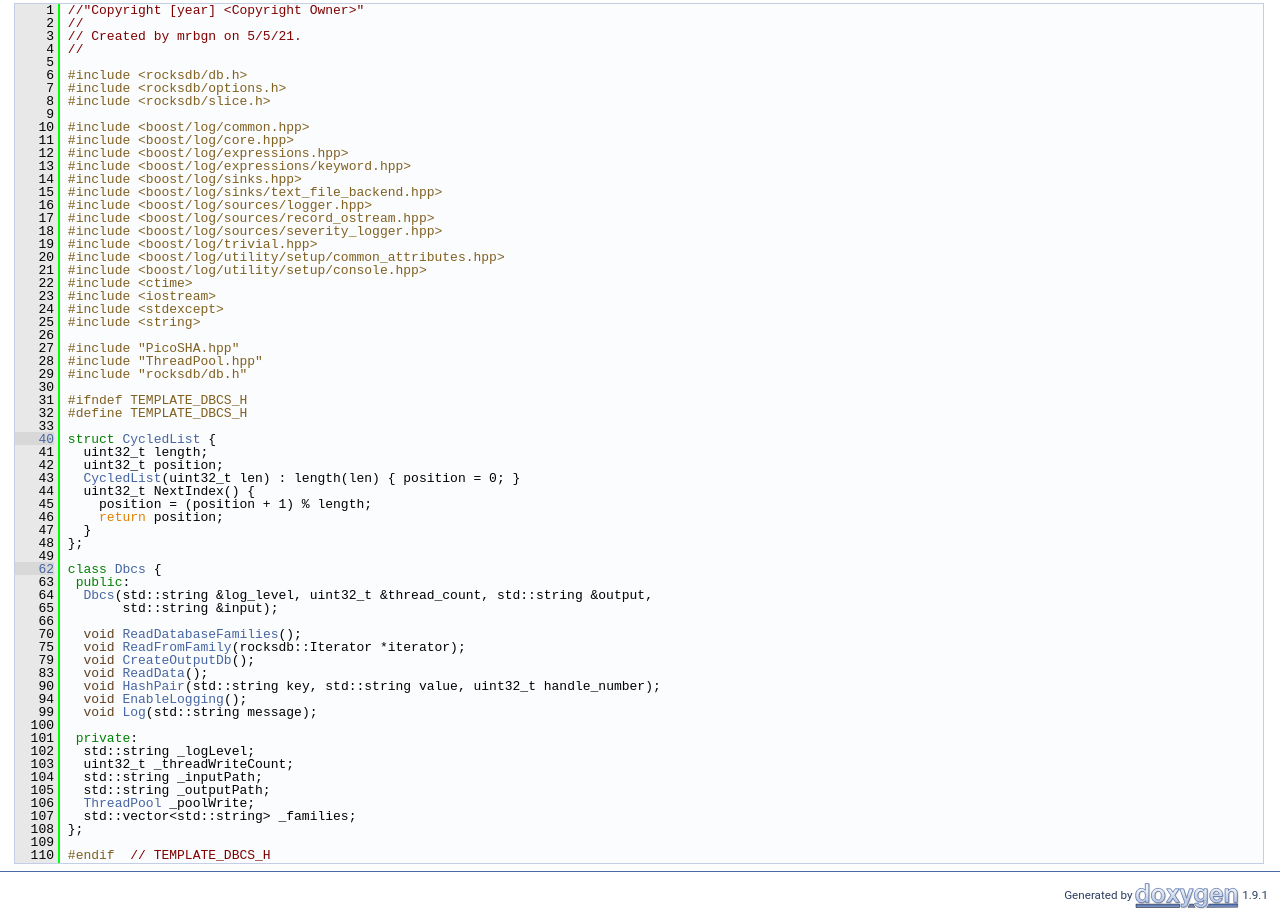
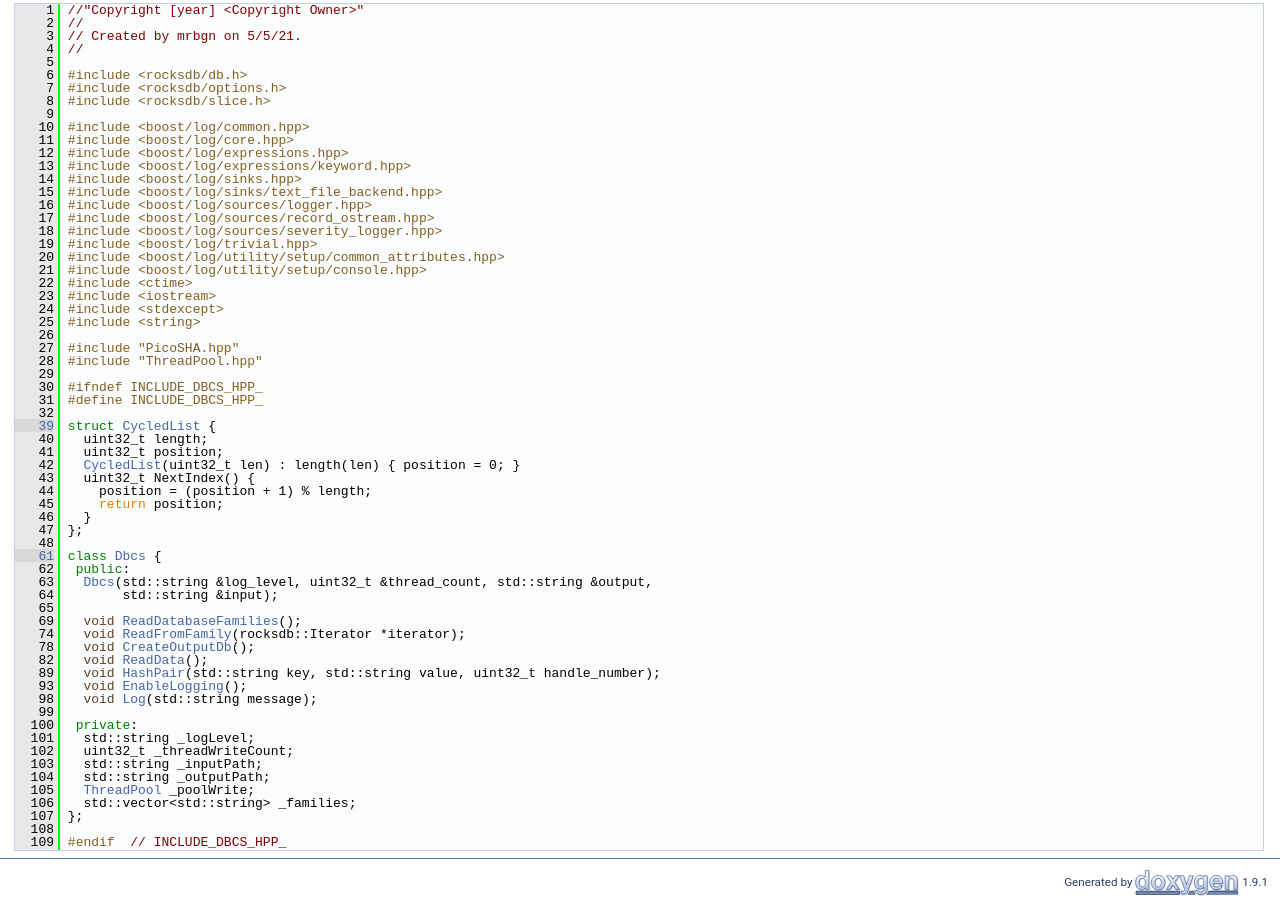
Before and after one commit to theatz/lab-10-families, a plain HTML site: page Dbcs_8hpp_source.html in a window 1280 px wide. Shown: the part 208-1119 px from the top of the page. Drawn offline with Linux system fonts and the light colour scheme.

Commit message:
deploy: 9400c7bf8fd6ad15167251ae3384491b2589a217

```diff
--- a/Dbcs_8hpp_source.html
+++ b/Dbcs_8hpp_source.html
@@ -98,45 +98,44 @@ $(function() {
 <div class="line"><a name="l00026"></a><span class="lineno">   26</span>&#160; </div>
 <div class="line"><a name="l00027"></a><span class="lineno">   27</span>&#160;<span class="preprocessor">#include &quot;PicoSHA.hpp&quot;</span></div>
 <div class="line"><a name="l00028"></a><span class="lineno">   28</span>&#160;<span class="preprocessor">#include &quot;ThreadPool.hpp&quot;</span></div>
-<div class="line"><a name="l00029"></a><span class="lineno">   29</span>&#160;<span class="preprocessor">#include &quot;rocksdb/db.h&quot;</span></div>
-<div class="line"><a name="l00030"></a><span class="lineno">   30</span>&#160; </div>
-<div class="line"><a name="l00031"></a><span class="lineno">   31</span>&#160;<span class="preprocessor">#ifndef TEMPLATE_DBCS_H</span></div>
-<div class="line"><a name="l00032"></a><span class="lineno">   32</span>&#160;<span class="preprocessor">#define TEMPLATE_DBCS_H</span></div>
-<div class="line"><a name="l00033"></a><span class="lineno">   33</span>&#160; </div>
-<div class="line"><a name="l00040"></a><span class="lineno"><a class="line" href="structCycledList.html">   40</a></span>&#160;<span class="keyword">struct </span><a class="code" href="structCycledList.html">CycledList</a> {</div>
-<div class="line"><a name="l00041"></a><span class="lineno">   41</span>&#160;  uint32_t length;</div>
-<div class="line"><a name="l00042"></a><span class="lineno">   42</span>&#160;  uint32_t position;</div>
-<div class="line"><a name="l00043"></a><span class="lineno">   43</span>&#160;  <a class="code" href="structCycledList.html">CycledList</a>(uint32_t len) : length(len) { position = 0; }</div>
-<div class="line"><a name="l00044"></a><span class="lineno">   44</span>&#160;  uint32_t NextIndex() {</div>
-<div class="line"><a name="l00045"></a><span class="lineno">   45</span>&#160;    position = (position + 1) % length;</div>
-<div class="line"><a name="l00046"></a><span class="lineno">   46</span>&#160;    <span class="keywordflow">return</span> position;</div>
-<div class="line"><a name="l00047"></a><span class="lineno">   47</span>&#160;  }</div>
-<div class="line"><a name="l00048"></a><span class="lineno">   48</span>&#160;};</div>
-<div class="line"><a name="l00049"></a><span class="lineno">   49</span>&#160; </div>
-<div class="line"><a name="l00062"></a><span class="lineno"><a class="line" href="classDbcs.html">   62</a></span>&#160;<span class="keyword">class </span><a class="code" href="classDbcs.html">Dbcs</a> {</div>
-<div class="line"><a name="l00063"></a><span class="lineno">   63</span>&#160; <span class="keyword">public</span>:</div>
-<div class="line"><a name="l00064"></a><span class="lineno">   64</span>&#160;  <a class="code" href="classDbcs.html">Dbcs</a>(std::string &amp;log_level, uint32_t &amp;thread_count, std::string &amp;output,</div>
-<div class="line"><a name="l00065"></a><span class="lineno">   65</span>&#160;       std::string &amp;input);</div>
-<div class="line"><a name="l00066"></a><span class="lineno">   66</span>&#160; </div>
-<div class="line"><a name="l00070"></a><span class="lineno">   70</span>&#160;  <span class="keywordtype">void</span> <a class="code" href="classDbcs.html#a3842cce534498746df0f2c69630e9918">ReadDatabaseFamilies</a>();</div>
-<div class="line"><a name="l00075"></a><span class="lineno">   75</span>&#160;  <span class="keywordtype">void</span> <a class="code" href="classDbcs.html#a1a8a423ffdf7a1edfd323b0f6cc124aa">ReadFromFamily</a>(rocksdb::Iterator *iterator);</div>
-<div class="line"><a name="l00079"></a><span class="lineno">   79</span>&#160;  <span class="keywordtype">void</span> <a class="code" href="classDbcs.html#a214c5fc1ac4e2bb92162cf128c0907c2">CreateOutputDb</a>();</div>
-<div class="line"><a name="l00083"></a><span class="lineno">   83</span>&#160;  <span class="keywordtype">void</span> <a class="code" href="classDbcs.html#ad57b653c27ad5849ced6a303445c1db3">ReadData</a>();</div>
-<div class="line"><a name="l00090"></a><span class="lineno">   90</span>&#160;  <span class="keywordtype">void</span> <a class="code" href="classDbcs.html#ae0a34372306a9ebc224a7339f53511cc">HashPair</a>(std::string key, std::string value, uint32_t handle_number);</div>
-<div class="line"><a name="l00094"></a><span class="lineno">   94</span>&#160;  <span class="keywordtype">void</span> <a class="code" href="classDbcs.html#a8922e778ffcfc9afc439cd9e6675fe7d">EnableLogging</a>();</div>
-<div class="line"><a name="l00099"></a><span class="lineno">   99</span>&#160;  <span class="keywordtype">void</span> <a class="code" href="classDbcs.html#a8cf8338f6997bd6c34d864025a27d139">Log</a>(std::string message);</div>
-<div class="line"><a name="l00100"></a><span class="lineno">  100</span>&#160; </div>
-<div class="line"><a name="l00101"></a><span class="lineno">  101</span>&#160; <span class="keyword">private</span>:</div>
-<div class="line"><a name="l00102"></a><span class="lineno">  102</span>&#160;  std::string _logLevel;</div>
-<div class="line"><a name="l00103"></a><span class="lineno">  103</span>&#160;  uint32_t _threadWriteCount;</div>
-<div class="line"><a name="l00104"></a><span class="lineno">  104</span>&#160;  std::string _inputPath;</div>
-<div class="line"><a name="l00105"></a><span class="lineno">  105</span>&#160;  std::string _outputPath;</div>
-<div class="line"><a name="l00106"></a><span class="lineno">  106</span>&#160;  <a class="code" href="classThreadPool.html">ThreadPool</a> _poolWrite;</div>
-<div class="line"><a name="l00107"></a><span class="lineno">  107</span>&#160;  std::vector&lt;std::string&gt; _families;</div>
-<div class="line"><a name="l00108"></a><span class="lineno">  108</span>&#160;};</div>
-<div class="line"><a name="l00109"></a><span class="lineno">  109</span>&#160; </div>
-<div class="line"><a name="l00110"></a><span class="lineno">  110</span>&#160;<span class="preprocessor">#endif  </span><span class="comment">// TEMPLATE_DBCS_H</span></div>
-<div class="ttc" id="aclassDbcs_html"><div class="ttname"><a href="classDbcs.html">Dbcs</a></div><div class="ttdoc">Class to operate with existed ( created by time ) rocksdb DataBase.</div><div class="ttdef"><b>Definition:</b> Dbcs.hpp:62</div></div>
+<div class="line"><a name="l00029"></a><span class="lineno">   29</span>&#160; </div>
+<div class="line"><a name="l00030"></a><span class="lineno">   30</span>&#160;<span class="preprocessor">#ifndef INCLUDE_DBCS_HPP_</span></div>
+<div class="line"><a name="l00031"></a><span class="lineno">   31</span>&#160;<span class="preprocessor">#define INCLUDE_DBCS_HPP_</span></div>
+<div class="line"><a name="l00032"></a><span class="lineno">   32</span>&#160; </div>
+<div class="line"><a name="l00039"></a><span class="lineno"><a class="line" href="structCycledList.html">   39</a></span>&#160;<span class="keyword">struct </span><a class="code" href="structCycledList.html">CycledList</a> {</div>
+<div class="line"><a name="l00040"></a><span class="lineno">   40</span>&#160;  uint32_t length;</div>
+<div class="line"><a name="l00041"></a><span class="lineno">   41</span>&#160;  uint32_t position;</div>
+<div class="line"><a name="l00042"></a><span class="lineno">   42</span>&#160;  <a class="code" href="structCycledList.html">CycledList</a>(uint32_t len) : length(len) { position = 0; }</div>
+<div class="line"><a name="l00043"></a><span class="lineno">   43</span>&#160;  uint32_t NextIndex() {</div>
+<div class="line"><a name="l00044"></a><span class="lineno">   44</span>&#160;    position = (position + 1) % length;</div>
+<div class="line"><a name="l00045"></a><span class="lineno">   45</span>&#160;    <span class="keywordflow">return</span> position;</div>
+<div class="line"><a name="l00046"></a><span class="lineno">   46</span>&#160;  }</div>
+<div class="line"><a name="l00047"></a><span class="lineno">   47</span>&#160;};</div>
+<div class="line"><a name="l00048"></a><span class="lineno">   48</span>&#160; </div>
+<div class="line"><a name="l00061"></a><span class="lineno"><a class="line" href="classDbcs.html">   61</a></span>&#160;<span class="keyword">class </span><a class="code" href="classDbcs.html">Dbcs</a> {</div>
+<div class="line"><a name="l00062"></a><span class="lineno">   62</span>&#160; <span class="keyword">public</span>:</div>
+<div class="line"><a name="l00063"></a><span class="lineno">   63</span>&#160;  <a class="code" href="classDbcs.html">Dbcs</a>(std::string &amp;log_level, uint32_t &amp;thread_count, std::string &amp;output,</div>
+<div class="line"><a name="l00064"></a><span class="lineno">   64</span>&#160;       std::string &amp;input);</div>
+<div class="line"><a name="l00065"></a><span class="lineno">   65</span>&#160; </div>
+<div class="line"><a name="l00069"></a><span class="lineno">   69</span>&#160;  <span class="keywordtype">void</span> <a class="code" href="classDbcs.html#a3842cce534498746df0f2c69630e9918">ReadDatabaseFamilies</a>();</div>
+<div class="line"><a name="l00074"></a><span class="lineno">   74</span>&#160;  <span class="keywordtype">void</span> <a class="code" href="classDbcs.html#a1a8a423ffdf7a1edfd323b0f6cc124aa">ReadFromFamily</a>(rocksdb::Iterator *iterator);</div>
+<div class="line"><a name="l00078"></a><span class="lineno">   78</span>&#160;  <span class="keywordtype">void</span> <a class="code" href="classDbcs.html#a214c5fc1ac4e2bb92162cf128c0907c2">CreateOutputDb</a>();</div>
+<div class="line"><a name="l00082"></a><span class="lineno">   82</span>&#160;  <span class="keywordtype">void</span> <a class="code" href="classDbcs.html#ad57b653c27ad5849ced6a303445c1db3">ReadData</a>();</div>
+<div class="line"><a name="l00089"></a><span class="lineno">   89</span>&#160;  <span class="keywordtype">void</span> <a class="code" href="classDbcs.html#ae0a34372306a9ebc224a7339f53511cc">HashPair</a>(std::string key, std::string value, uint32_t handle_number);</div>
+<div class="line"><a name="l00093"></a><span class="lineno">   93</span>&#160;  <span class="keywordtype">void</span> <a class="code" href="classDbcs.html#a8922e778ffcfc9afc439cd9e6675fe7d">EnableLogging</a>();</div>
+<div class="line"><a name="l00098"></a><span class="lineno">   98</span>&#160;  <span class="keywordtype">void</span> <a class="code" href="classDbcs.html#a8cf8338f6997bd6c34d864025a27d139">Log</a>(std::string message);</div>
+<div class="line"><a name="l00099"></a><span class="lineno">   99</span>&#160; </div>
+<div class="line"><a name="l00100"></a><span class="lineno">  100</span>&#160; <span class="keyword">private</span>:</div>
+<div class="line"><a name="l00101"></a><span class="lineno">  101</span>&#160;  std::string _logLevel;</div>
+<div class="line"><a name="l00102"></a><span class="lineno">  102</span>&#160;  uint32_t _threadWriteCount;</div>
+<div class="line"><a name="l00103"></a><span class="lineno">  103</span>&#160;  std::string _inputPath;</div>
+<div class="line"><a name="l00104"></a><span class="lineno">  104</span>&#160;  std::string _outputPath;</div>
+<div class="line"><a name="l00105"></a><span class="lineno">  105</span>&#160;  <a class="code" href="classThreadPool.html">ThreadPool</a> _poolWrite;</div>
+<div class="line"><a name="l00106"></a><span class="lineno">  106</span>&#160;  std::vector&lt;std::string&gt; _families;</div>
+<div class="line"><a name="l00107"></a><span class="lineno">  107</span>&#160;};</div>
+<div class="line"><a name="l00108"></a><span class="lineno">  108</span>&#160; </div>
+<div class="line"><a name="l00109"></a><span class="lineno">  109</span>&#160;<span class="preprocessor">#endif  </span><span class="comment">// INCLUDE_DBCS_HPP_</span></div>
+<div class="ttc" id="aclassDbcs_html"><div class="ttname"><a href="classDbcs.html">Dbcs</a></div><div class="ttdoc">Class to operate with existed ( created by time ) rocksdb DataBase.</div><div class="ttdef"><b>Definition:</b> Dbcs.hpp:61</div></div>
 <div class="ttc" id="aclassDbcs_html_a1a8a423ffdf7a1edfd323b0f6cc124aa"><div class="ttname"><a href="classDbcs.html#a1a8a423ffdf7a1edfd323b0f6cc124aa">Dbcs::ReadFromFamily</a></div><div class="ttdeci">void ReadFromFamily(rocksdb::Iterator *iterator)</div><div class="ttdoc">void to read from exact family</div><div class="ttdef"><b>Definition:</b> Dbcs.cpp:106</div></div>
 <div class="ttc" id="aclassDbcs_html_a214c5fc1ac4e2bb92162cf128c0907c2"><div class="ttname"><a href="classDbcs.html#a214c5fc1ac4e2bb92162cf128c0907c2">Dbcs::CreateOutputDb</a></div><div class="ttdeci">void CreateOutputDb()</div><div class="ttdoc">void to create new db with thread_count quanity of families</div><div class="ttdef"><b>Definition:</b> Dbcs.cpp:44</div></div>
 <div class="ttc" id="aclassDbcs_html_a3842cce534498746df0f2c69630e9918"><div class="ttname"><a href="classDbcs.html#a3842cce534498746df0f2c69630e9918">Dbcs::ReadDatabaseFamilies</a></div><div class="ttdeci">void ReadDatabaseFamilies()</div><div class="ttdoc">void to read all families</div><div class="ttdef"><b>Definition:</b> Dbcs.cpp:29</div></div>
@@ -145,7 +144,7 @@ $(function() {
 <div class="ttc" id="aclassDbcs_html_ad57b653c27ad5849ced6a303445c1db3"><div class="ttname"><a href="classDbcs.html#ad57b653c27ad5849ced6a303445c1db3">Dbcs::ReadData</a></div><div class="ttdeci">void ReadData()</div><div class="ttdoc">main void to read all data from input db</div><div class="ttdef"><b>Definition:</b> Dbcs.cpp:65</div></div>
 <div class="ttc" id="aclassDbcs_html_ae0a34372306a9ebc224a7339f53511cc"><div class="ttname"><a href="classDbcs.html#ae0a34372306a9ebc224a7339f53511cc">Dbcs::HashPair</a></div><div class="ttdeci">void HashPair(std::string key, std::string value, uint32_t handle_number)</div><div class="ttdoc">void to hash pairs and add it to output db</div><div class="ttdef"><b>Definition:</b> Dbcs.cpp:115</div></div>
 <div class="ttc" id="aclassThreadPool_html"><div class="ttname"><a href="classThreadPool.html">ThreadPool</a></div><div class="ttdef"><b>Definition:</b> ThreadPool.hpp:18</div></div>
-<div class="ttc" id="astructCycledList_html"><div class="ttname"><a href="structCycledList.html">CycledList</a></div><div class="ttdoc">Struct to forward key-value pairs to consumer.</div><div class="ttdef"><b>Definition:</b> Dbcs.hpp:40</div></div>
+<div class="ttc" id="astructCycledList_html"><div class="ttname"><a href="structCycledList.html">CycledList</a></div><div class="ttdoc">Struct to forward key-value pairs to consumer.</div><div class="ttdef"><b>Definition:</b> Dbcs.hpp:39</div></div>
 </div><!-- fragment --></div><!-- contents -->
 <!-- start footer part -->
 <hr class="footer"/><address class="footer"><small>
```
